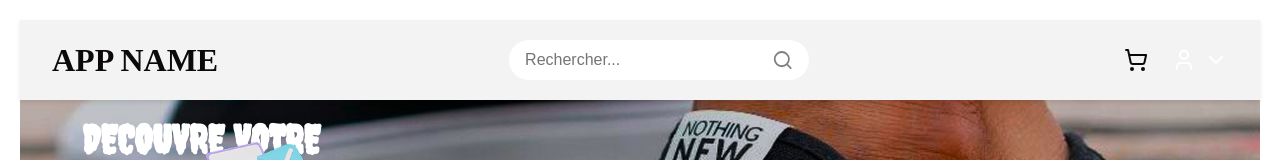
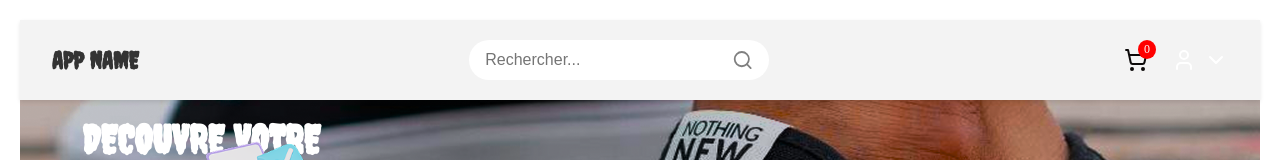
Before and after one commit to Niyomwungere-Richard/basic-vue-ecommerce, a Vue app: page / in a window 1280 px wide. Shown: the top 160 px of the page. Built offline with nearby package versions, Linux system fonts and the light colour scheme.

Commit message:
feat: enhance Navbar with cart item count display and styling improvements

```diff
--- a/src/components/Navbar.vue
+++ b/src/components/Navbar.vue
@@ -8,9 +8,10 @@
         </div>
 
         <div class="actions">
-            <span @click="goToCart" class="clickable-icon">
+            <div @click="goToCart" class="clickable-icon">
                 <ShoppingCart />
-            </span>
+                <span class="cart-count">{{ cartStore.cartCount }}</span>
+            </div>
 
             <div @click="toggleMenu" class="clickable-icon">
                 <User class="utilisateur"/>
@@ -118,6 +119,25 @@ export default {
     align-items: center;
     margin-left: 1.5rem;
     cursor: pointer;
+    position: relative;
+}
+.cart-count {
+    background-color: #ff0000;
+    color: white;
+    border-radius: 50%;
+    padding: 2px 6px;
+    font-size: 12px;
+    margin-left: 5px;
+    position: absolute;
+    top: -8px;
+    right: -8px;
+}
+.nom {
+    font-size: 1.5rem;
+    font-weight: bold;
+     font-family: 'Creepster', cursive;
+     color: #333;
+     margin: 0;
 }
 .utilisateur {
     color: white;
@@ -126,10 +146,5 @@ export default {
     color: white;
     margin-left: 0.5rem;
 }
-.hero-title {
-    position: relative !important;
-    left: 0 !important;
-    width: 100% !important;
-}
 
 </style>
```
